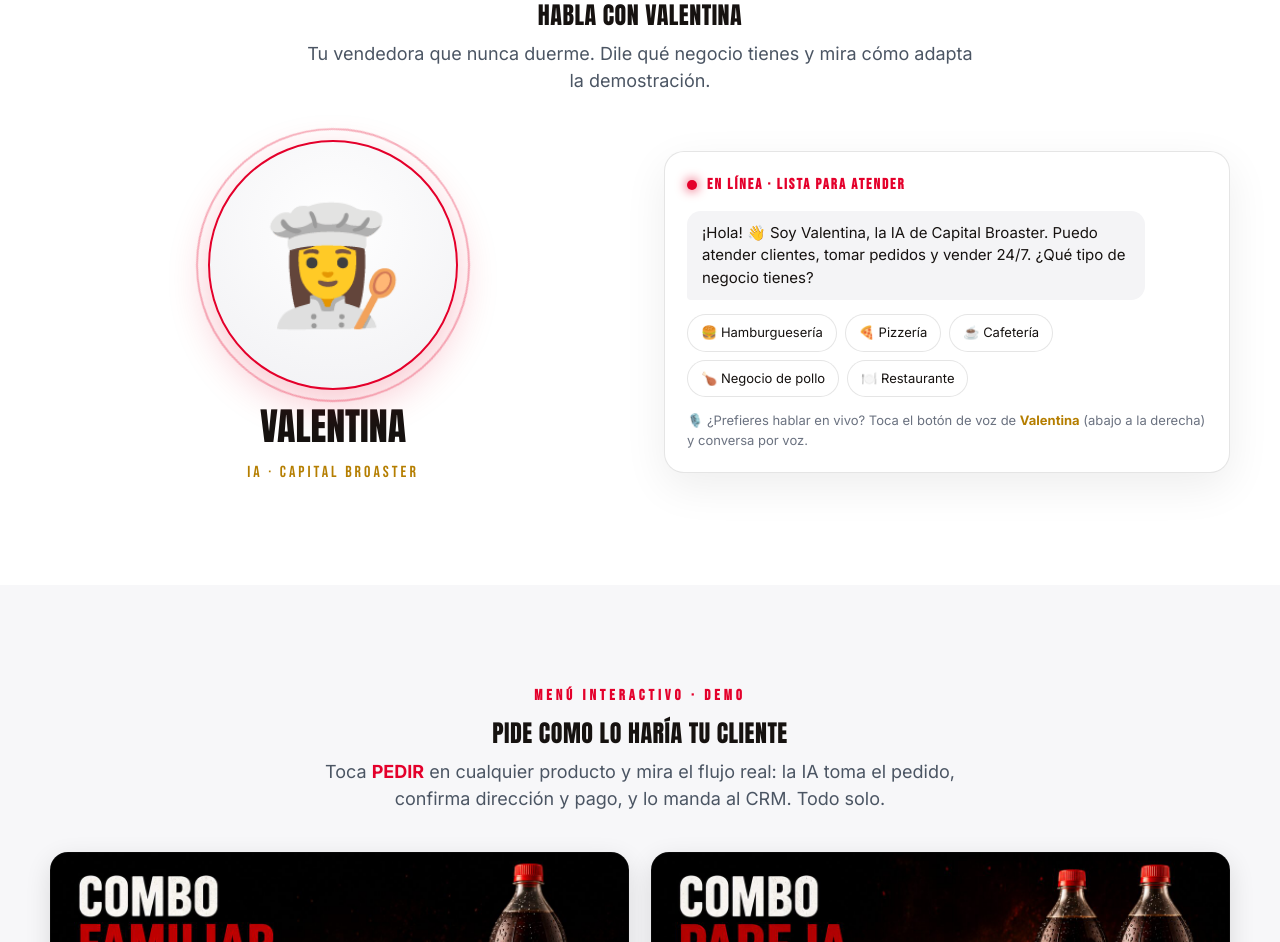
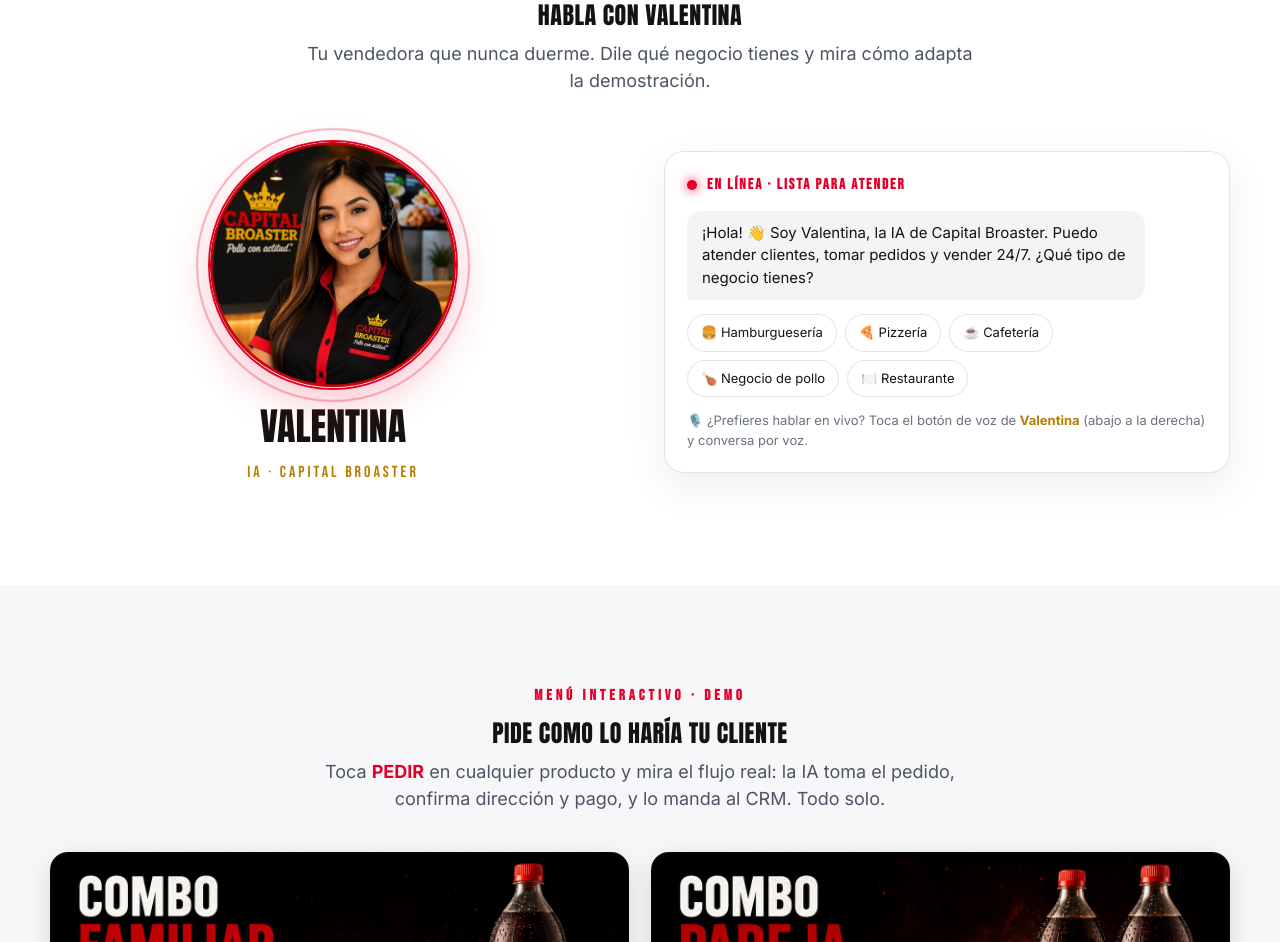
Before and after one commit to arseguros26/capital-broaster, a plain HTML site: page index.html in a window 1280 px wide. Shown: the part 1426-2368 px from the top of the page. Drawn offline with Linux system fonts and the light colour scheme; a script that the page names is missing.

Commit message:
Add files via upload

```diff
--- a/index.html
+++ b/index.html
@@ -86,6 +86,7 @@
   .avatar .ring{position:absolute;inset:-14px;border-radius:50%;border:2px solid rgba(228,0,43,.3);animation:spin 12s linear infinite}
   @keyframes spin{to{transform:rotate(360deg)}}
   .avatar .face{font-size:115px}
+  .avatar .v-photo{width:100%;height:100%;border-radius:50%;object-fit:cover;display:block}
   .v-name{font-family:'Anton',sans-serif;font-size:38px;margin-top:8px}
   .v-name small{display:block;font-family:'Bebas Neue',sans-serif;font-size:16px;letter-spacing:3px;color:var(--oro-text);margin-top:6px}
   .chatbox{background:var(--surface);border:1px solid var(--border);border-radius:20px;padding:22px;min-height:280px;display:flex;flex-direction:column;box-shadow:0 14px 44px rgba(0,0,0,.07)}
@@ -302,7 +303,7 @@
     </div>
     <div class="v-grid">
       <div class="reveal">
-        <div class="avatar"><div class="ring"></div><div class="face">👩‍🍳</div></div>
+        <div class="avatar"><div class="ring"></div><img class="v-photo" src="valentina.jpg" alt="Valentina IA"></div>
         <div class="v-name center">VALENTINA<small>IA · CAPITAL BROASTER</small></div>
       </div>
       <div class="chatbox reveal">
```
Also changed, not shown: valentina.jpg (added).
